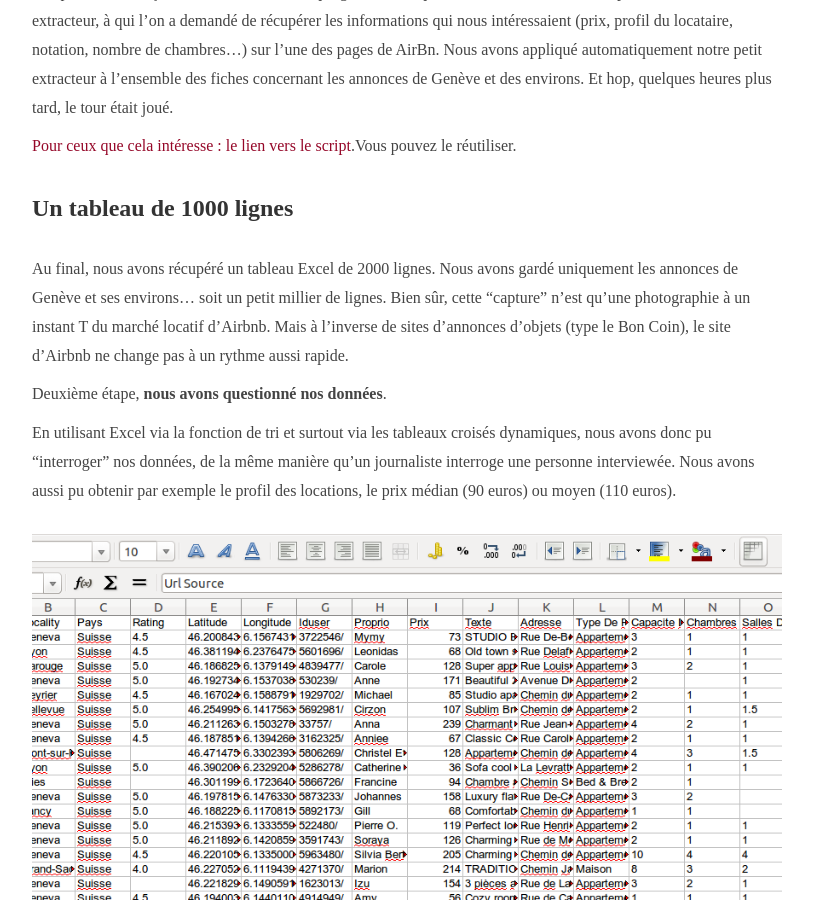
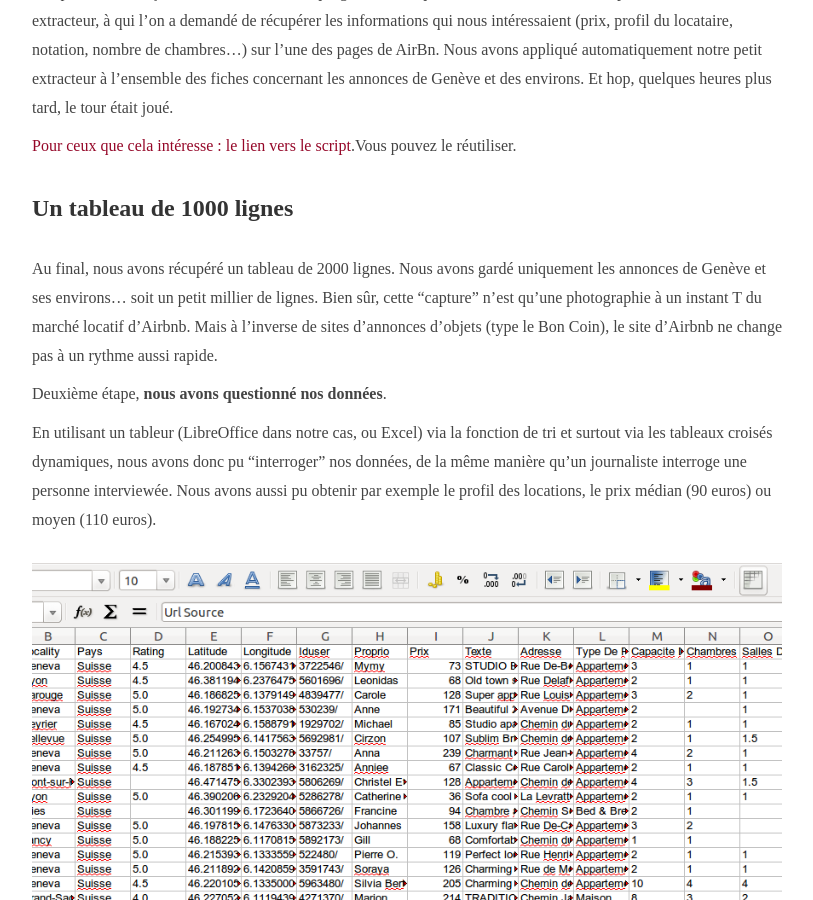
Before and after one commit to labsletemps/dataletemps.github.io, a Jekyll site: the page built from _posts/2014-11-09-airbnb.md, in a window 1280 px wide and 900 px high, scrolled down 1615 px. Shown: the whole window, without its empty margins (233-1046 px from the left). Built offline with Jekyll 4.4.1, drawn with Linux system fonts in a browser that asks for light colours; comment, search, counter and statistics services are not loaded.

Commit message:
Update 2014-11-09-airbnb.md

```diff
--- a/_posts/2014-11-09-airbnb.md
+++ b/_posts/2014-11-09-airbnb.md
@@ -39,11 +39,11 @@ Scraper, comment ça marche ? Nous avons “programmé” un petit robot sous la
 
 ###Un tableau de 1000 lignes
 
-Au final, nous avons récupéré un tableau Excel de 2000 lignes. Nous avons gardé uniquement les annonces de  Genève et ses environs… soit un petit millier de lignes. Bien sûr, cette “capture” n’est qu’une photographie à un instant T du marché locatif d’Airbnb. Mais à l’inverse de sites d’annonces d’objets (type le Bon Coin), le site d’Airbnb ne change pas à un rythme aussi rapide.
+Au final, nous avons récupéré un tableau de 2000 lignes. Nous avons gardé uniquement les annonces de  Genève et ses environs… soit un petit millier de lignes. Bien sûr, cette “capture” n’est qu’une photographie à un instant T du marché locatif d’Airbnb. Mais à l’inverse de sites d’annonces d’objets (type le Bon Coin), le site d’Airbnb ne change pas à un rythme aussi rapide.
 
 Deuxième étape, **nous avons questionné nos données**.
 
-En utilisant Excel via la fonction de tri et surtout via les tableaux croisés dynamiques, nous avons donc pu “interroger” nos données, de la même manière qu’un journaliste interroge une personne interviewée. Nous avons aussi pu obtenir par exemple le profil des locations, le prix médian (90 euros) ou moyen (110 euros).
+En utilisant un tableur (LibreOffice dans notre cas, ou Excel) via la fonction de tri et surtout via les tableaux croisés dynamiques, nous avons donc pu “interroger” nos données, de la même manière qu’un journaliste interroge une personne interviewée. Nous avons aussi pu obtenir par exemple le profil des locations, le prix médian (90 euros) ou moyen (110 euros).
 <br><br>
 ![](/img/carte1.png)
 <br><br>
```
